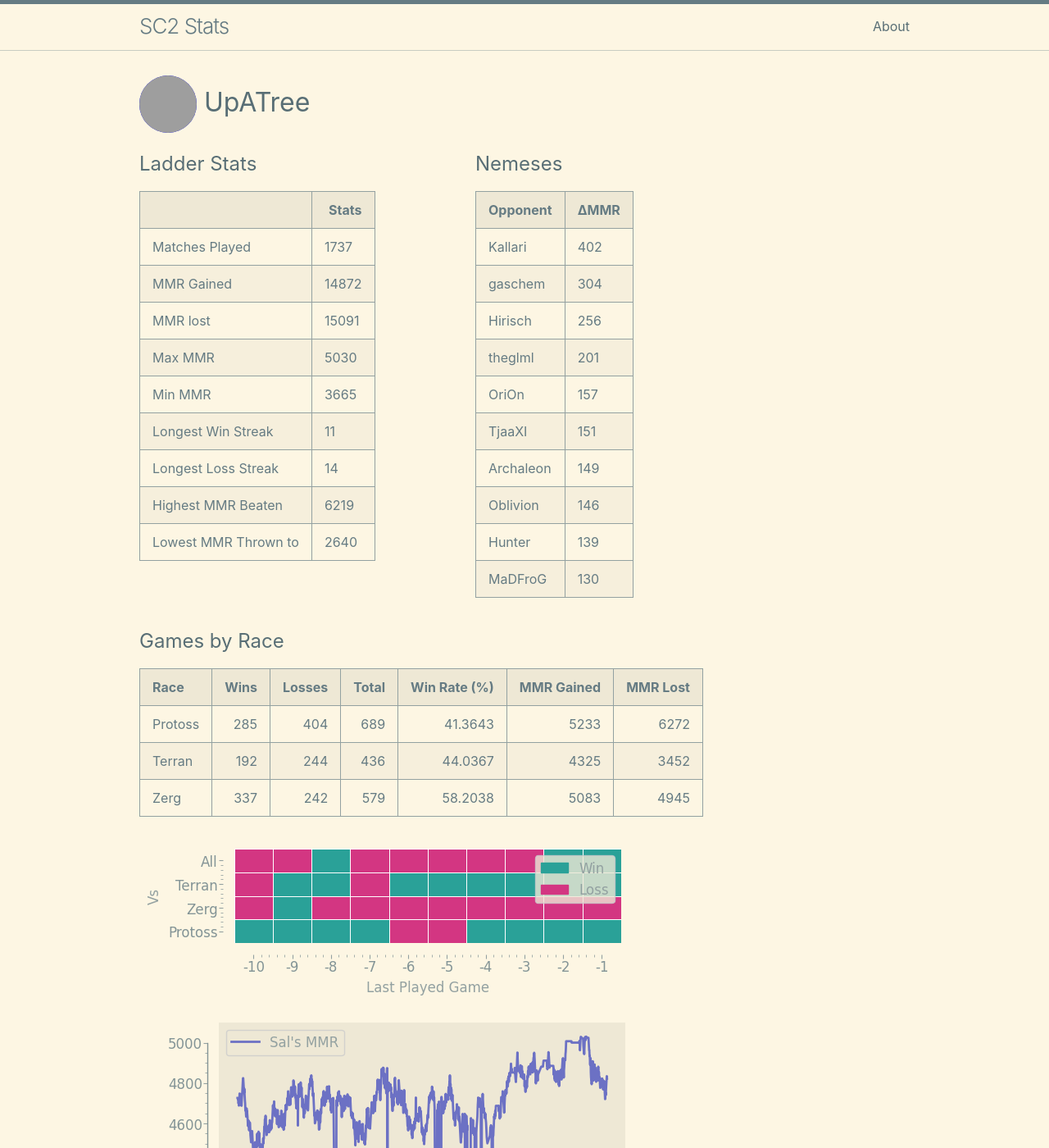
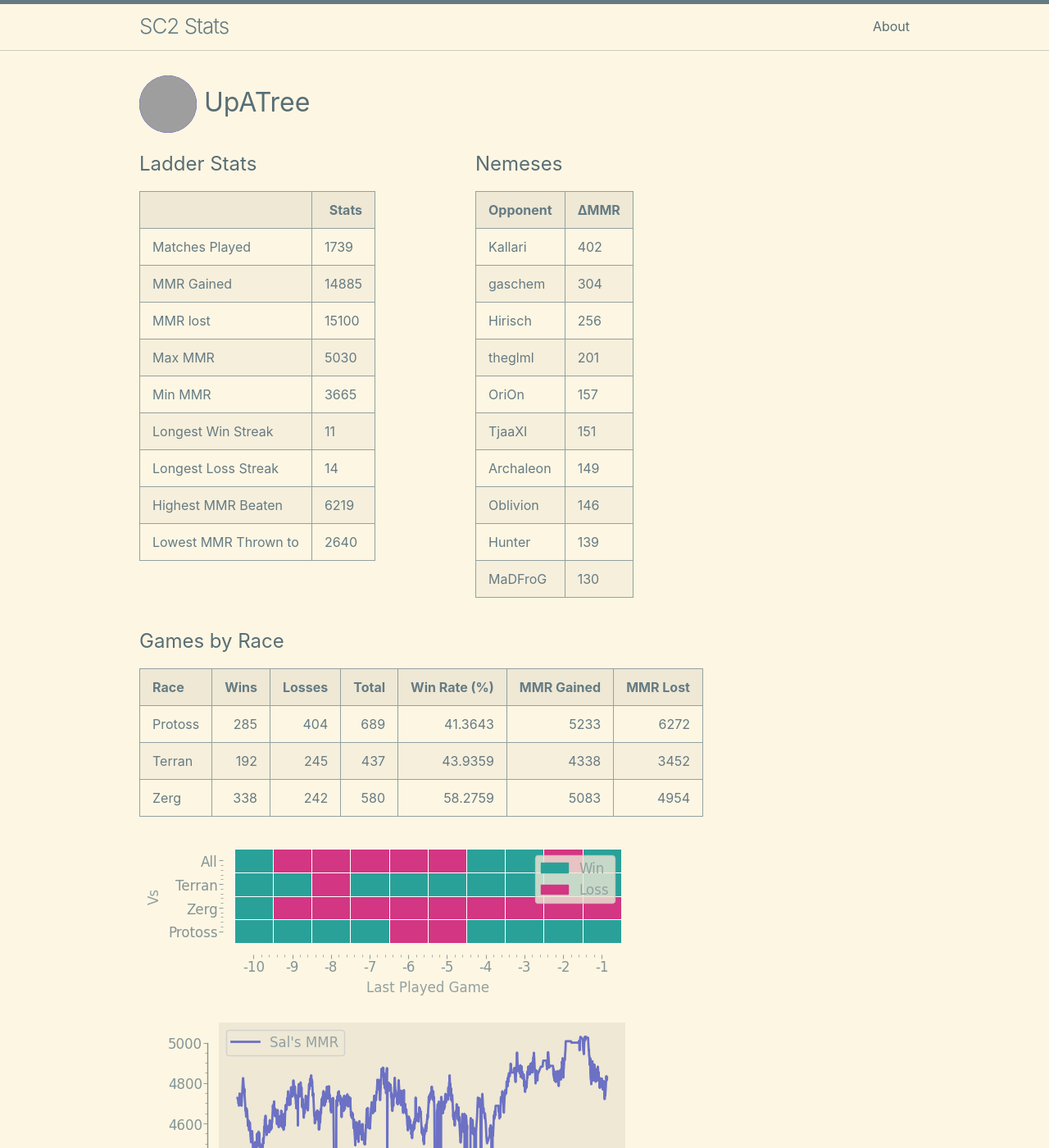
Before and after one commit to kylermurphy/UpATree, a Jekyll site: the page built from docs/index.md, in a window 1280 px wide and 1400 px high. Shown: the whole window at 82% size. Built offline with Jekyll 4.4.1, drawn with Linux system fonts in a browser that asks for light colours; grey boxes are pictures that could not be loaded.

Commit message:
running on push

```diff
--- a/docs/index.md
+++ b/docs/index.md
@@ -18,15 +18,15 @@ layout: home
   <tbody>
     <tr>
       <td>Matches Played</td>
-      <td>1737</td>
+      <td>1739</td>
     </tr>
     <tr>
       <td>MMR Gained</td>
-      <td>14872</td>
+      <td>14885</td>
     </tr>
     <tr>
       <td>MMR lost</td>
-      <td>15091</td>
+      <td>15100</td>
     </tr>
     <tr>
       <td>Max MMR</td>
@@ -115,8 +115,8 @@ layout: home
 | Race    |   Wins |   Losses |   Total |   Win Rate (%) |   MMR Gained |   MMR Lost |
 |:--------|-------:|---------:|--------:|---------------:|-------------:|-----------:|
 | Protoss |    285 |      404 |     689 |        41.3643 |         5233 |       6272 |
-| Terran  |    192 |      244 |     436 |        44.0367 |         4325 |       3452 |
-| Zerg    |    337 |      242 |     579 |        58.2038 |         5083 |       4945 |
+| Terran  |    192 |      245 |     437 |        43.9359 |         4338 |       3452 |
+| Zerg    |    338 |      242 |     580 |        58.2759 |         5083 |       4954 |
 
 ![Games by Race](./assets/gm_hist.png)
 
--- a/log.txt
+++ b/log.txt
@@ -817,3 +817,4 @@ Writing a log file 2025-04-03 17:20:43.
 Writing a log file 2025-04-03 17:47:53.
 Writing a log file 2025-04-03 18:31:58.
 Writing a log file 2025-04-03 18:51:56.
+Writing a log file 2025-04-03 19:18:41.
```
Also changed, not shown: docs/assets/MMR.png, docs/assets/daily.png, docs/assets/gm_hist.png, docs/assets/r_wrt.png, 1 other file.
